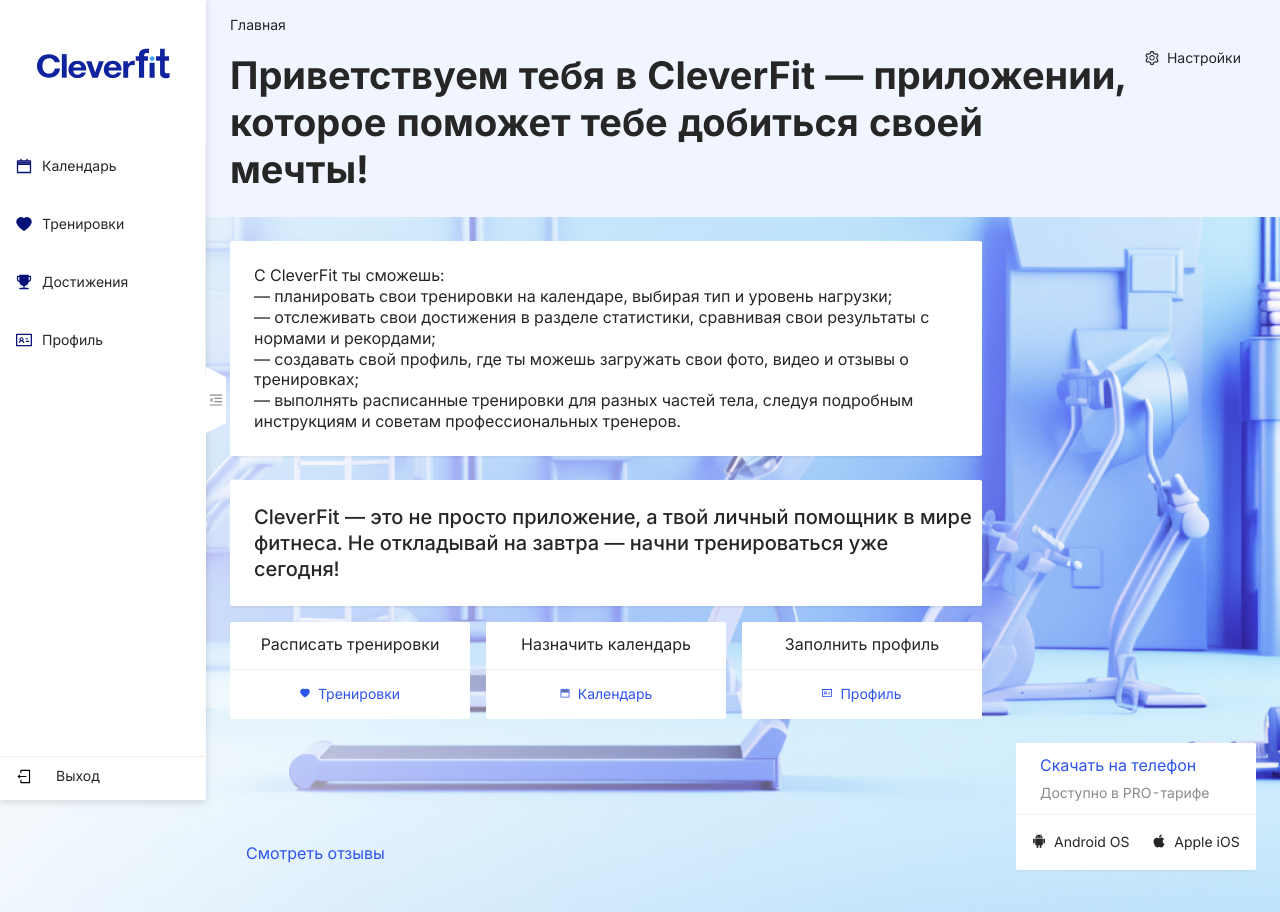
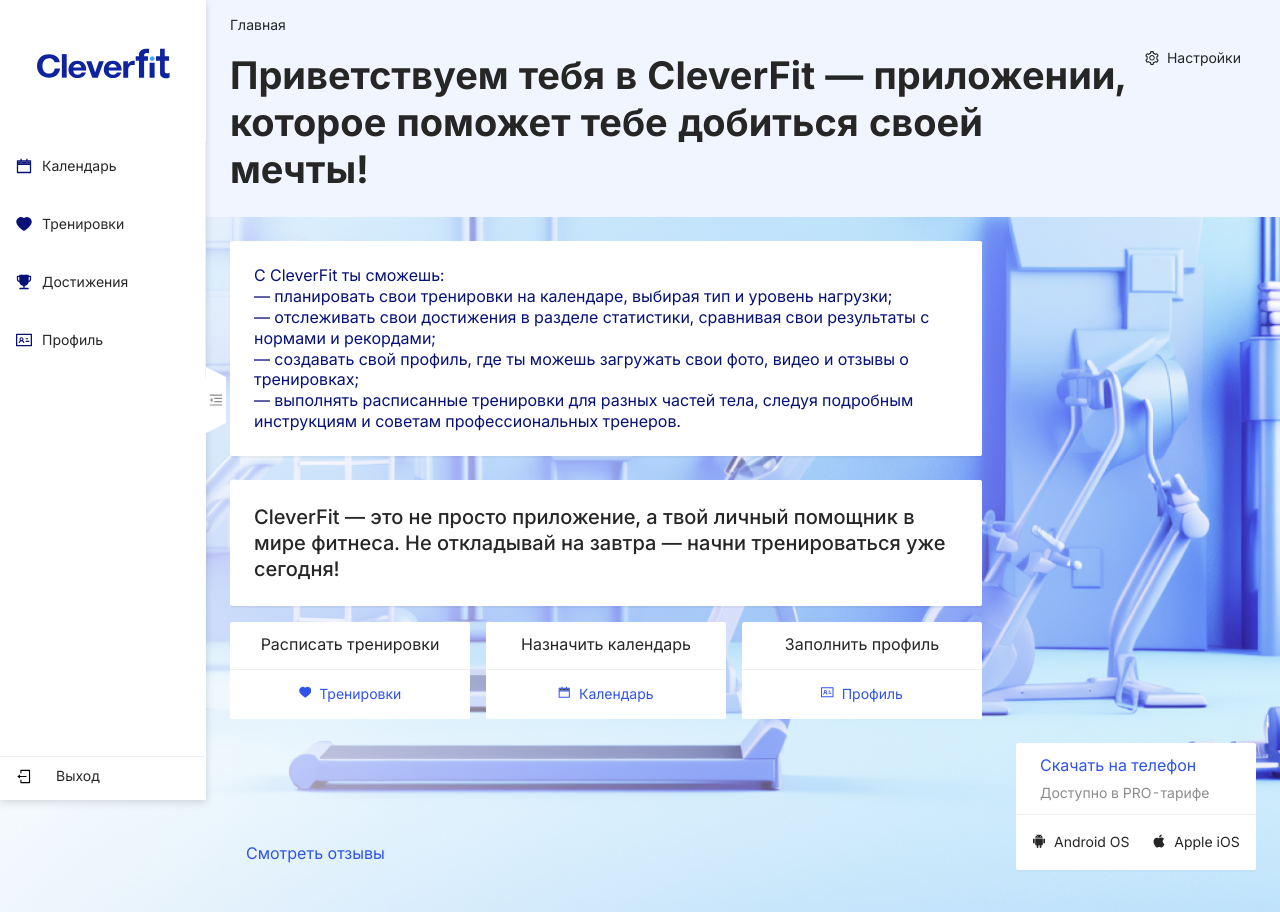
Before and after one commit to ClevertecFrontendLab/adAstra97, a React (Vite) app: page / in a window 1280 px wide. Built offline with nearby package versions, Linux system fonts and the light colour scheme.

Commit message:
refactor: change sider`s width

```diff
--- a/src/components/MainContent/MainCards/MainCards.scss
+++ b/src/components/MainContent/MainCards/MainCards.scss
@@ -4,6 +4,10 @@
   flex-wrap: wrap;
   justify-content: space-between;
   gap: 16px;
+
+  @media (max-width: 650px) {
+    gap: 8px;
+  }
 
   div.ant-card {
     flex: 1;
@@ -32,13 +36,6 @@
 
     .ant-card-head-title {
       padding: 12px 0;
-
-      @media (max-width: 971px) {
-        text-align: left;
-      }
-      @media (max-width: 830px) {
-        text-align: center;
-      }
     }
   }
 
--- a/src/components/MainContent/MainCards/MainCards.tsx
+++ b/src/components/MainContent/MainCards/MainCards.tsx
@@ -12,19 +12,19 @@
 const cards: ICard[] = [
     {
         title: 'Расписать тренировки',
-        icon: <HeartFilled style={{ color: 'var(--primary-light-6)', fontSize: '10px' }} />,
+        icon: <HeartFilled style={{ color: 'var(--primary-light-6)', fontSize: '12.5px' }} />,
         subtitle: 'Тренировки',
     },
     {
         title: 'Назначить календарь',
         icon: (
-            <CalendarTwoTone twoToneColor='var(--primary-light-6)' style={{ fontSize: '10px' }} />
+            <CalendarTwoTone twoToneColor='var(--primary-light-6)' style={{ fontSize: '12.5px' }} />
         ),
         subtitle: 'Календарь',
     },
     {
         title: 'Заполнить профиль',
-        icon: <IdcardOutlined style={{ color: 'var(--primary-light-6)', fontSize: '10px' }} />,
+        icon: <IdcardOutlined style={{ color: 'var(--primary-light-6)', fontSize: '12.5px' }} />,
         subtitle: 'Профиль',
     },
 ];
--- a/src/components/MainContent/MainPreview/MainPreview.scss
+++ b/src/components/MainContent/MainPreview/MainPreview.scss
@@ -5,7 +5,6 @@
   border-radius: 2px;
   padding: 24px;
   font-size: 1.6rem;
-  color: var(--primary-light-9);
 
   @media (max-width: 451px) {
     padding: 17px 40px 15px 15px;
@@ -13,6 +12,7 @@
 
   &.ant-typography {
     margin-bottom: 24px;
+    color: var(--primary-light-9);
   }
 
   &:nth-child(2) {
@@ -21,6 +21,6 @@
     line-height: 1.3;
     color: var(--character-light-title-85);
     margin-bottom: 16px;
-    padding-right: 10px;
+    padding-right: 35px;
   }
 }
--- a/src/components/SiderBox/SiderBox.scss
+++ b/src/components/SiderBox/SiderBox.scss
@@ -6,7 +6,7 @@
 
     &__inner {
         box-shadow: 0 2px 8px 0 rgba(0, 0, 0, 0.15);
-        z-index: 21;
+        z-index: 1;
         position: relative;
     }
 }
--- a/src/components/SiderBox/SiderBox.tsx
+++ b/src/components/SiderBox/SiderBox.tsx
@@ -24,7 +24,7 @@
     const changeBreakpoints = (broken: boolean) => {
         if (broken) {
             setMobileScreen(true);
-            setWidthSider(0);
+            setWidthSider(1);
         } else {
             setMobileScreen(false);
             setWidthSider(64);
@@ -165,7 +165,7 @@
                 {React.createElement(collapsed ? MenuUnfoldOutlined : MenuFoldOutlined, {
                     className: `switcher ${isMobileScreen ? 'mobile' : ''}`,
                     onClick: () => setCollapsed(!collapsed),
-                    'data-test-id': `sider-switch${isMobileScreen? '-mobile' : ''}`,
+                    'data-test-id': `sider-switch${isMobileScreen ? '-mobile' : ''}`,
                 })}
             </div>
         </div>
```
